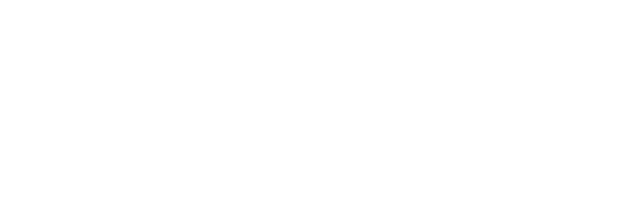
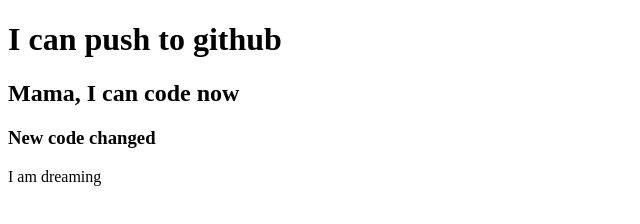
Before and after one commit to bhuiyanshipon/my-third-repo, a plain HTML site: page index.html in a window 1280 px wide. Shown: the whole page, without its empty margins (0-640 px from the left). Drawn offline with Linux system fonts and the light colour scheme.

Commit message:
added header

```diff
--- a/index.html
+++ b/index.html
@@ -7,6 +7,10 @@
     <title>My Third Github Repo</title>
 </head>
 <body>
+    <h1>I can push to github</h1>
+    <h2>Mama, I can code now</h2>
+    <h3>New code changed</h3>
+    <p>I am dreaming</p>
 
 </body>
 </html>
```
